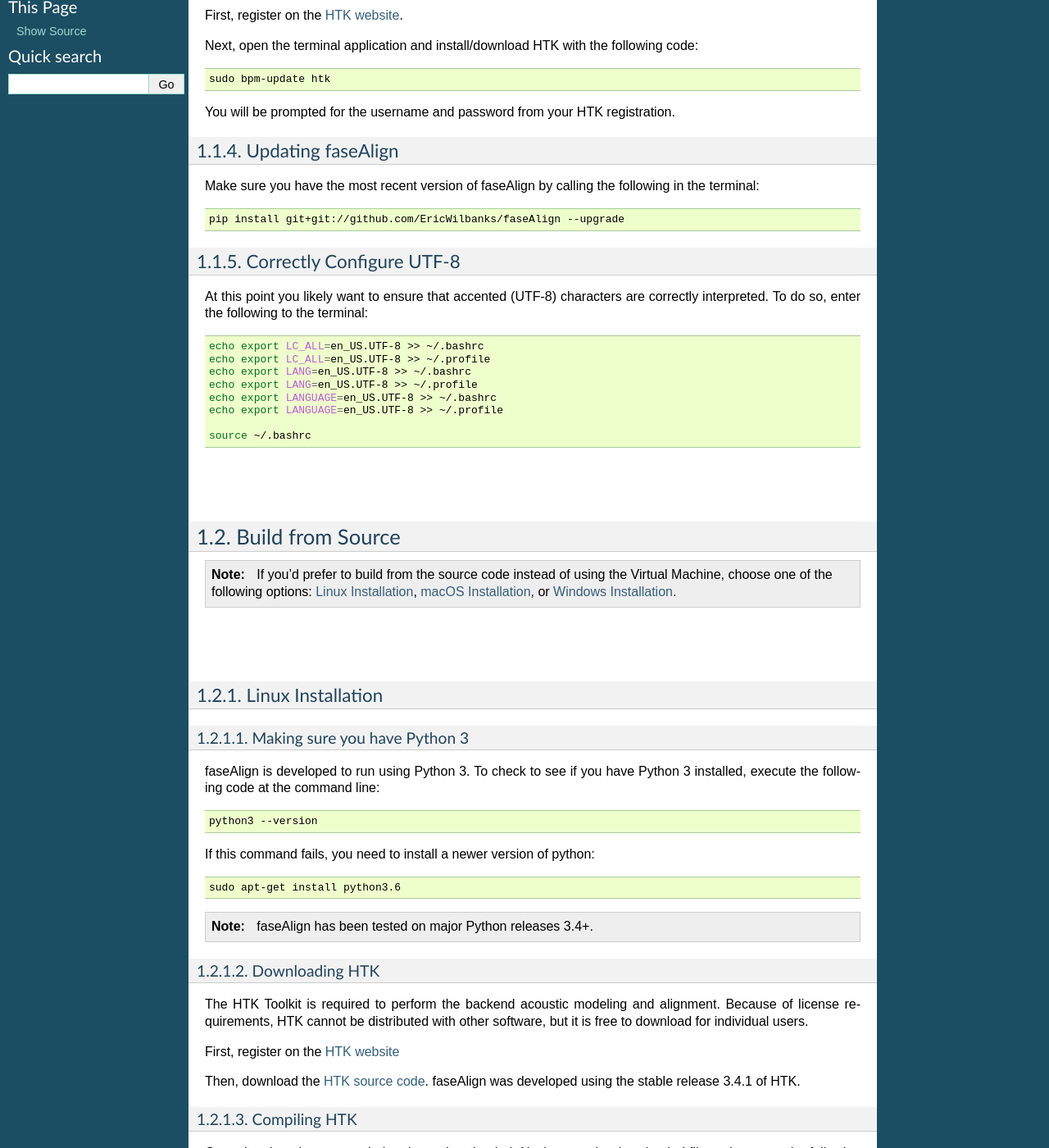
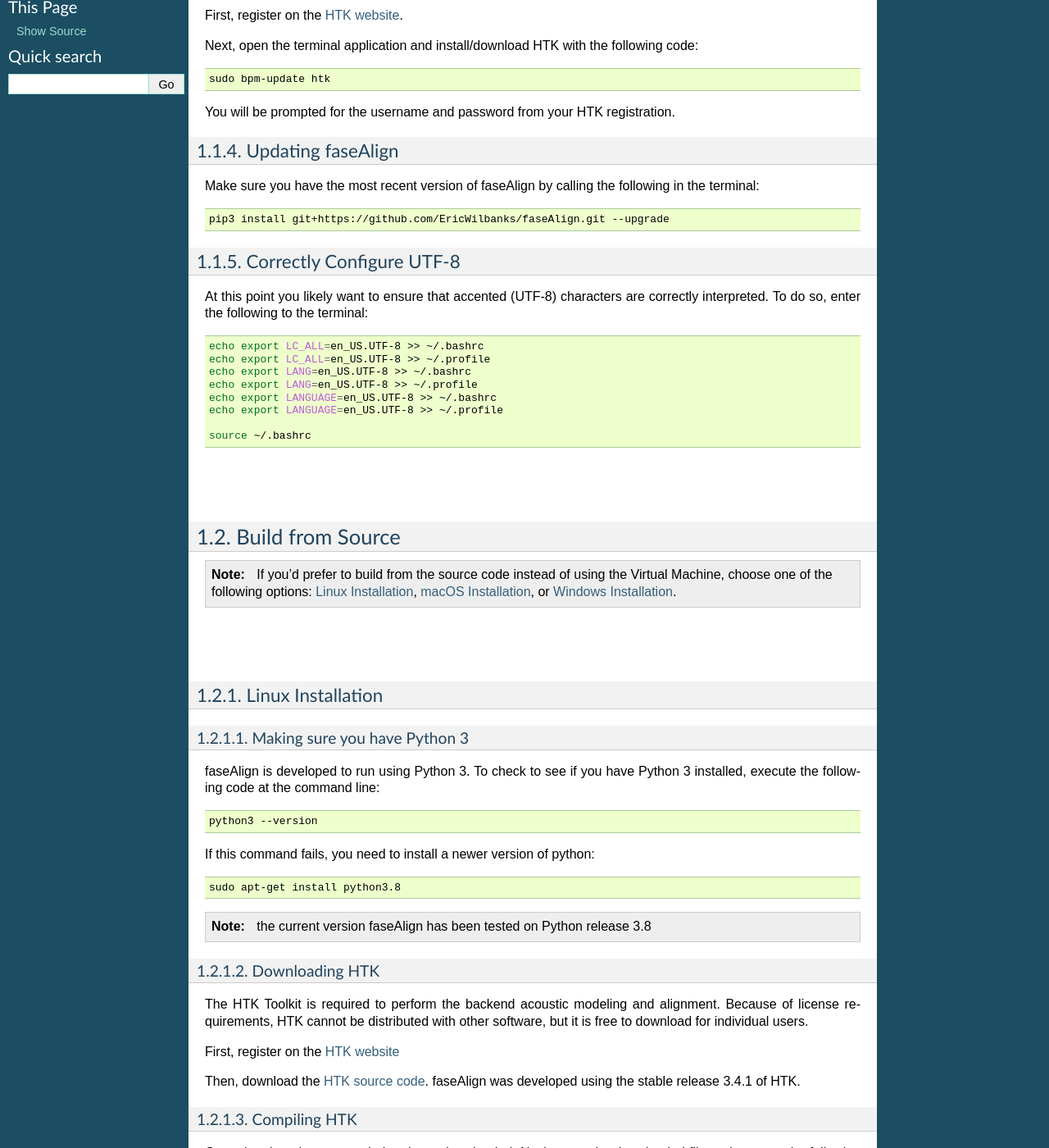
Before and after one commit to EricWilbanks/faseAlign, a Sphinx documentation site: the page built from docs/installation.rst, in a window 1280 px wide and 1400 px high, scrolled down 1218 px. Shown: the whole window at 82% size. Built offline with Sphinx 7.4.7, drawn with Linux system fonts in a browser that asks for light colours; some of the changed text lies outside the part shown.

Commit message:
change to https git installation

```diff
--- a/README.rst
+++ b/README.rst
@@ -5,6 +5,6 @@ Documentation can be found at http://fasealign.readthedocs.io/.
 
 To install faseAlign, call from the command line:
 
-:code:`pip3 install git+git://github.com/EricWilbanks/faseAlign --upgrade`
+:code:`pip3 install git+https://github.com/EricWilbanks/faseAlign.git --upgrade`
 
 See documentation for details on dependencies.
--- a/docs/installation.rst
+++ b/docs/installation.rst
@@ -90,7 +90,7 @@ Make sure you have the most recent version of faseAlign by calling the following
 
 .. code-block:: bash
 
-	pip install git+git://github.com/EricWilbanks/faseAlign --upgrade
+	pip3 install git+https://github.com/EricWilbanks/faseAlign.git --upgrade
 
 Correctly Configure UTF-8
 +++++++++++++++++++++++++
@@ -141,10 +141,10 @@ If this command fails, you need to install a newer version of python:
 
 .. code-block:: bash
 
-	sudo apt-get install python3.6
+	sudo apt-get install python3.8
 
 
-.. note:: faseAlign has been tested on major Python releases 3.4+.
+.. note:: the current version faseAlign has been tested on Python release 3.8
 
 
 Downloading HTK
```
Also changed, not shown: other parts of docs/installation.rst (+5 -4 lines), 1 other file.
